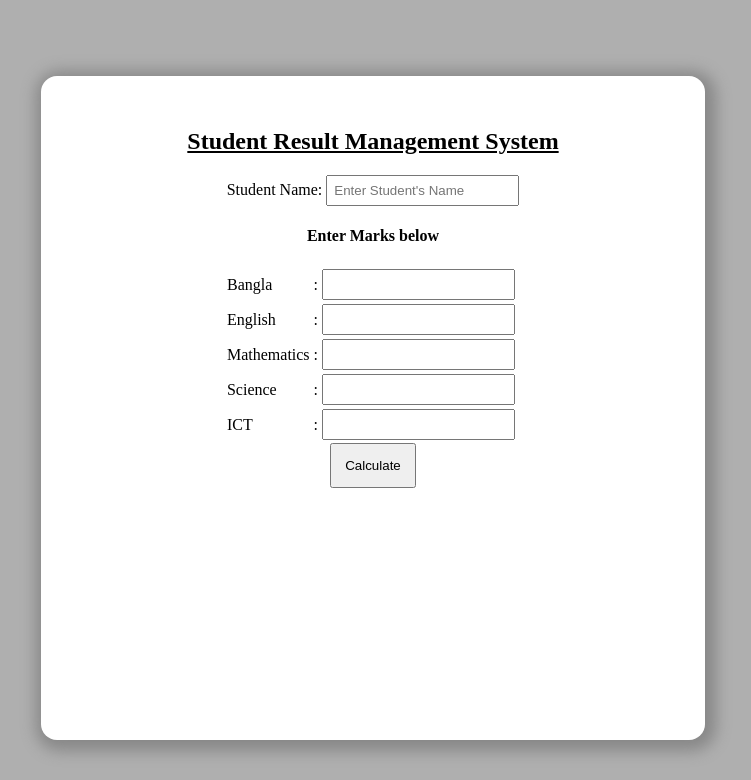
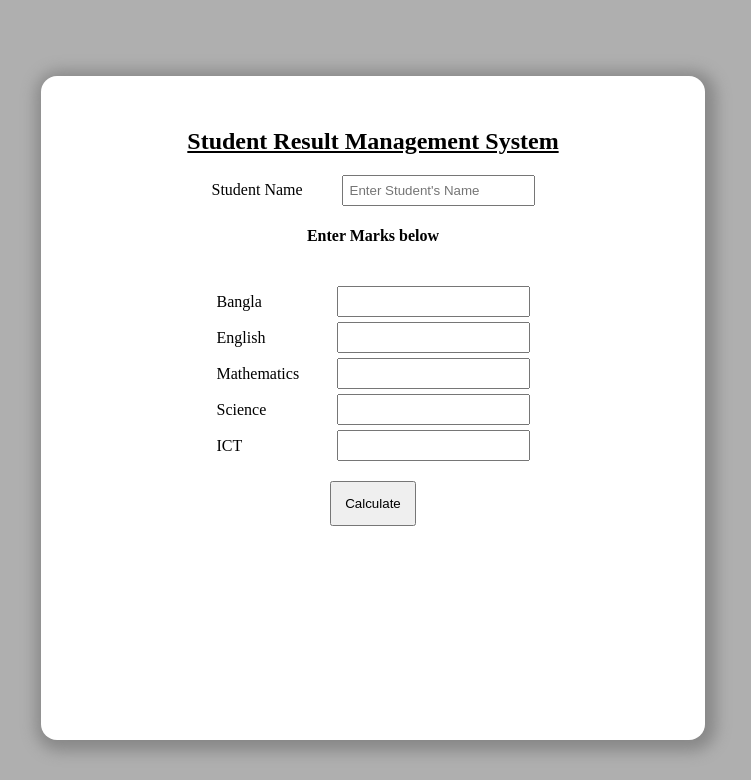
Before and after one commit to mjobayed/poly-2026, a PHP site: page / in a window 1280 px wide. Shown: the top 780 px of the page, without its empty margins (275-1026 px from the left). Run offline with PHP 8.4, Linux system fonts and the light colour scheme.

Commit message:
feat: move input boxes to flexbox

```diff
--- a/012-test-01/index.html
+++ b/012-test-01/index.html
@@ -14,85 +14,78 @@
     <div class="root">
       <section class="user-input">
         <h2 class="heading">Student Result Management System</h2>
-        <div>
-          <label class="name-label" for="name">Student Name:</label>
+        <div class="marks-row">
+          <label class="name-label" for="name" style="width: 130px"
+            >Student Name</label
+          >
+          <div class="input-error-col">
             <input
               class="name-input"
               id="name"
               type="text"
               placeholder="Enter Student's Name"
             />
+            <div class="input-error" id="name-error" style="color: red"></div>
           </div>
-        <span id="name-error" style="color: red"></span>
+        </div>
         <h4>Enter Marks below</h4>
-        <table class="marks-container">
-          <tr>
-            <td>
-              <label class="bangla-label" for="num-bangla">Bangla</label>
-            </td>
-            <td>:</td>
-            <td>
+        <div class="marks-container">
+          <div class="marks-row">
+            <label class="input-label" for="num-bangla">Bangla</label>
+            <div class="input-error-col">
               <input class="bangla-input" id="num-bangla" type="number" />
-            </td>
-            <td>
-              <span id="bangla-error" style="color: red"></span>
-            </td>
-          </tr>
-          <tr>
-            <td>
-              <label class="english-label" for="num-english">English</label>
-            </td>
-            <td>:</td>
-            <td>
+              <div
+                class="input-error"
+                id="bangla-error"
+                style="color: red"
+              ></div>
+            </div>
+          </div>
+          <div class="marks-row">
+            <label class="input-label" for="num-english">English</label>
+            <div class="input-error-col">
               <input class="english-input" id="num-english" type="number" />
-            </td>
-            <td>
-              <span id="english-error" style="color: red"></span>
-            </td>
-          </tr>
-          <tr>
-            <td>
-              <label class="mathematics-label" for="num-mathematics"
-                >Mathematics</label
-              >
-            </td>
-            <td>:</td>
-            <td>
+              <div
+                class="input-error"
+                id="english-error"
+                style="color: red"
+              ></div>
+            </div>
+          </div>
+          <div class="marks-row">
+            <label class="input-label" for="num-mathematics">Mathematics</label>
+            <div class="input-error-col">
               <input
                 class="mathematics-input"
                 id="num-mathematics"
                 type="number"
               />
-            </td>
-            <td>
-              <span id="mathematics-error" style="color: red"></span>
-            </td>
-          </tr>
-          <tr>
-            <td>
-              <label class="science-label" for="num-science">Science</label>
-            </td>
-            <td>:</td>
-            <td>
+              <div
+                class="input-error"
+                id="mathematics-error"
+                style="color: red"
+              ></div>
+            </div>
+          </div>
+          <div class="marks-row">
+            <label class="input-label" for="num-science">Science</label>
+            <div class="input-error-col">
               <input class="science-input" id="num-science" type="number" />
-            </td>
-            <td>
-              <span id="science-error" style="color: red"></span>
-            </td>
-          </tr>
-          <tr>
-            <td>
-              <label class="ict-label" for="num-ict">ICT</label>
-            </td>
-            <td>:</td>
-            <td>
+              <div
+                class="input-error"
+                id="science-error"
+                style="color: red"
+              ></div>
+            </div>
+          </div>
+          <div class="marks-row">
+            <label class="input-label" for="num-ict">ICT</label>
+            <div class="input-error-col">
               <input class="ict-input" id="num-ict" type="number" />
-            </td>
-            <td>
-              <span id="ict-error" style="color: red"></span>
-            </td>
-          </tr>
-        </table>
+              <div class="input-error" id="ict-error" style="color: red"></div>
+            </div>
+          </div>
+        </div>
         <button id="submit" class="submit">Calculate</button>
       </section>
 
--- a/012-test-01/style.css
+++ b/012-test-01/style.css
@@ -30,14 +30,29 @@ body {
   align-items: center;
 }
 
-.result-display {
+.heading {
+  text-decoration: underline;
+}
+
+.marks-container {
   display: flex;
   flex-direction: column;
+  gap: 5px;
+  margin: 20px 0;
+}
+
+.marks-row {
+  display: flex;
+  justify-content: center;
   align-items: center;
 }
 
-.heading {
-  text-decoration: underline;
+.input-label {
+  min-width: 120px;
+}
+
+.input-error {
+  font-size: 12px;
 }
 
 input {
@@ -51,3 +66,9 @@ input[type="number"] {
 .submit {
   padding: 0.8rem;
 }
+
+.result-display {
+  display: flex;
+  flex-direction: column;
+  align-items: center;
+}
```
Lines whose indentation alone changed are shown as unchanged.
